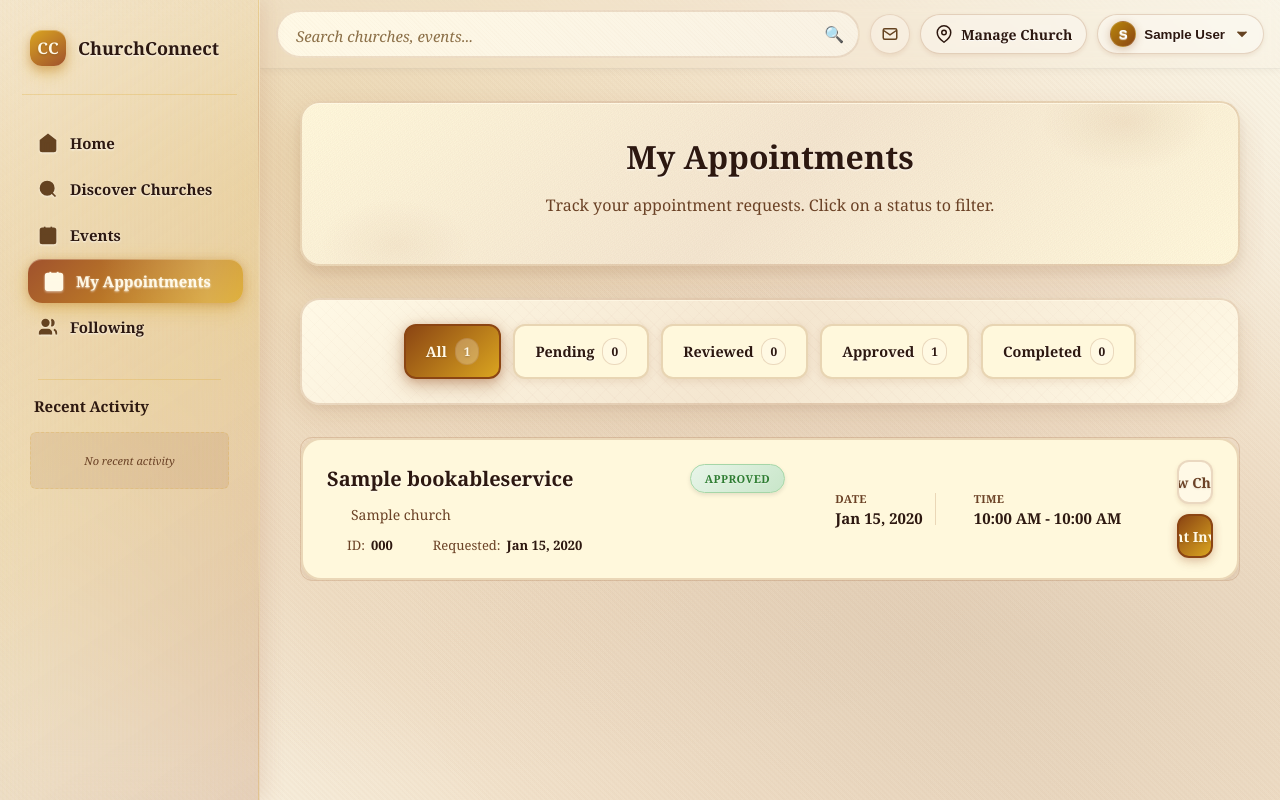
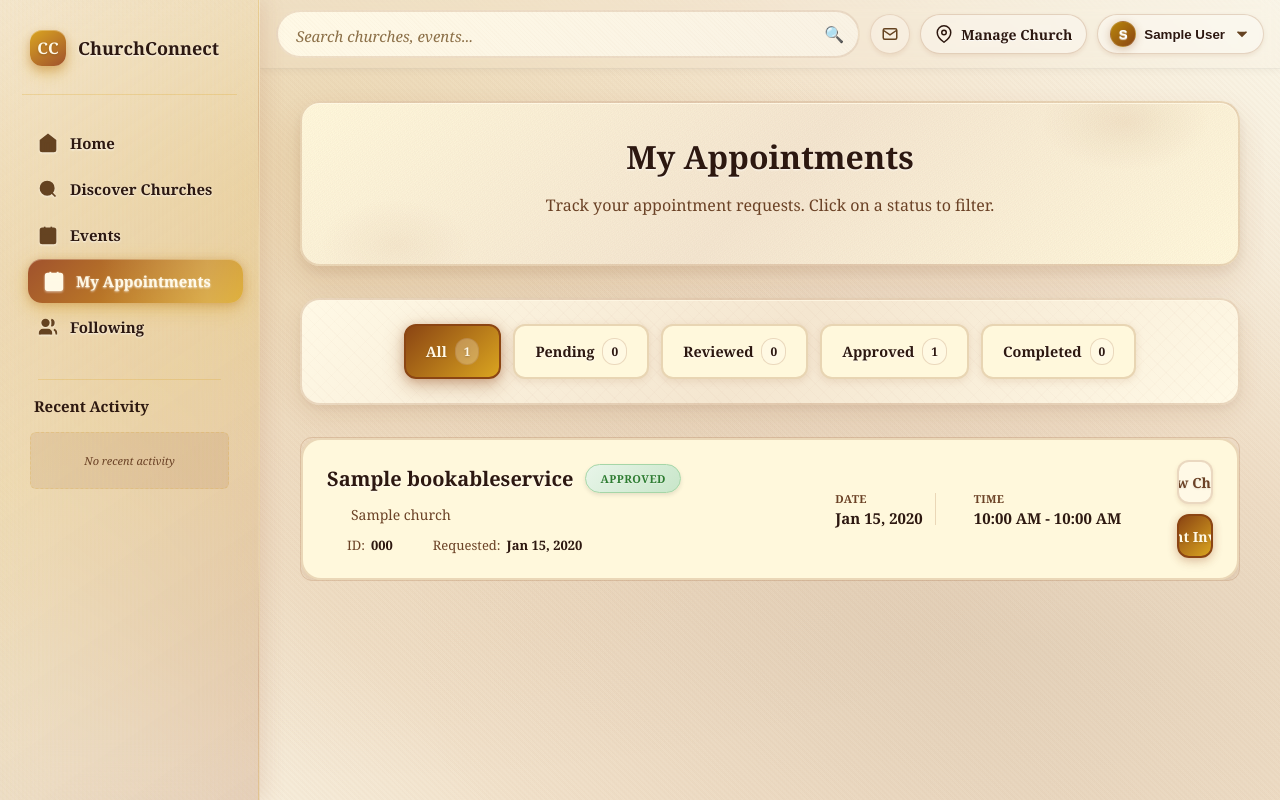
Before and after one commit to marllouie99/DioceseIligan, a Django app: page /app/appointments/ in a window 1280 px wide. Run offline with Django 5.2, Linux system fonts and the light colour scheme; a user stored in the database is signed in; tables that the repository leaves empty hold one stand-in row (values such as "Sample post"); data that the repository does not hold is empty.

Commit message:
Align service title and badge on same line
ALIGNMENT FIX:
- Removed justify-content: space-between
- Removed flex-wrap: wrap
- Service title and badge now stay on same line
- Reduced line-height to 1 for better vertical alignment
- Badge appears immediately after service name

RESULT:
- Service title and REQUESTED badge aligned horizontally
- No wrapping to next line
- Cleaner, more compact header
- Better visual hierarchy

```diff
--- a/static/css/pages/appointments.css
+++ b/static/css/pages/appointments.css
@@ -141,9 +141,7 @@ body.page-appointments {
 .booking-header-section {
   display: flex;
   align-items: center;
-  justify-content: space-between;
   gap: 12px;
-  flex-wrap: wrap;
 }
 
 .booking-service-name {
@@ -151,7 +149,7 @@ body.page-appointments {
   font-weight: 700;
   color: var(--text);
   margin: 0;
-  line-height: 1.3;
+  line-height: 1;
   font-family: var(--font-family-primary);
 }
 
```
